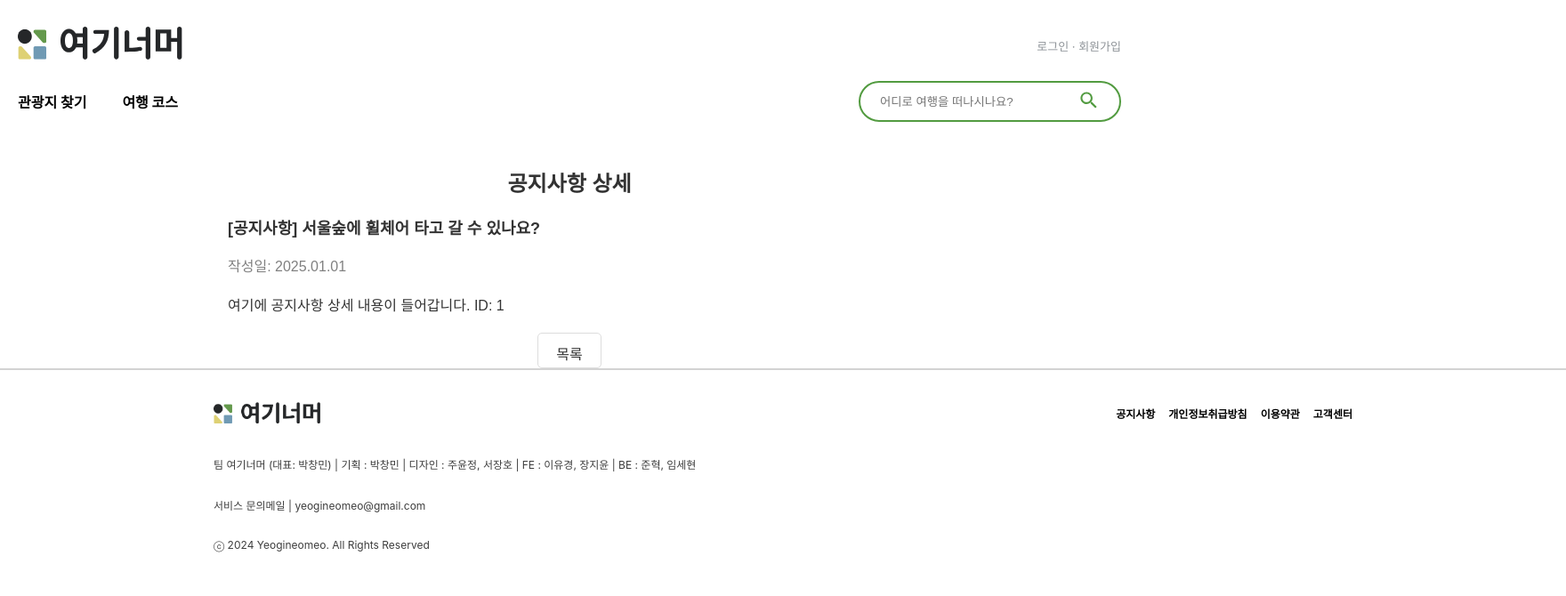
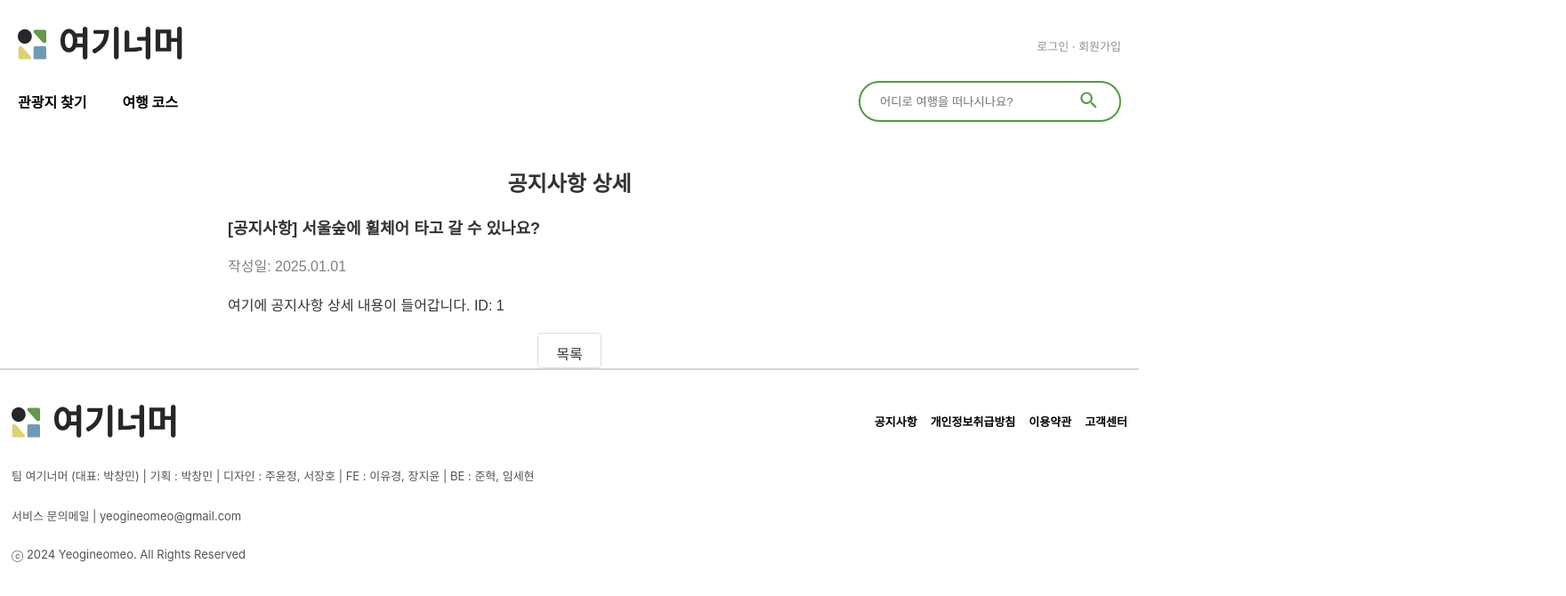
Before and after one commit to bumjuni/OverHereFrontend, a React (Create React App) app: page /notice/1 in a window 1280 px wide. Shown: the top 670 px of the page at 89% size, 1760 px wide, since content can reach past the window. Built offline with nearby package versions, Linux system fonts and the light colour scheme.

Commit message:
design: 푸터 디자인 수정

```diff
--- a/src/components/Footer/index.css
+++ b/src/components/Footer/Footer.css
@@ -25,12 +25,8 @@
     height: 10%;
     left: 0;
     bottom: 0;
-    width: 100%;
     border-top: 2px solid lightgray;
-    font-size: 12px;
-    padding: 3em;
-    padding-left: 20em;
-    padding-right: 20em;
-    gap: 5px;
-    color: #3d3d3d;
+    font-size: small;
+    padding: 3em 1em 3em 1em;
+    color: #505458;
 }
--- a/src/components/Footer/Footer.jsx
+++ b/src/components/Footer/Footer.jsx
@@ -1,14 +1,14 @@
 import React from 'react';
 import { BrowserRouter as Router, Routes, Route, Link } from 'react-router-dom';
-import Logo from '../../assets/image/Logo.png';
-import './index.css';
+import {ReactComponent as Logo} from '../../assets/svg/Logo.svg';
+import './Footer.css';
 
 function Footer(){
     return (
         <div id='footer'>
             {/* <h1 className='footer-header'>여기너머</h1>     */}
             <div className="footer-header">
-                <img src={Logo} alt="여기너머" width="120px"/>
+                <Logo />
                 <div className='links' style={{ display: "flex", gap: "15px" }}>
                     <Link className="normal" to="/notice">공지사항</Link>
                     <Link className='normal' to='/privacy'>개인정보취급방침</Link>
--- a/src/components/Header/Header.css
+++ b/src/components/Header/Header.css
@@ -7,7 +7,6 @@
   padding: 20px;
   background-color: #fff; /* 배경색 흰색 */
   /* border-bottom: 2px solid #add8e6; /* 아래쪽 파란 테두리 */
-
 }
 
 /* 로고 스타일 */
```
